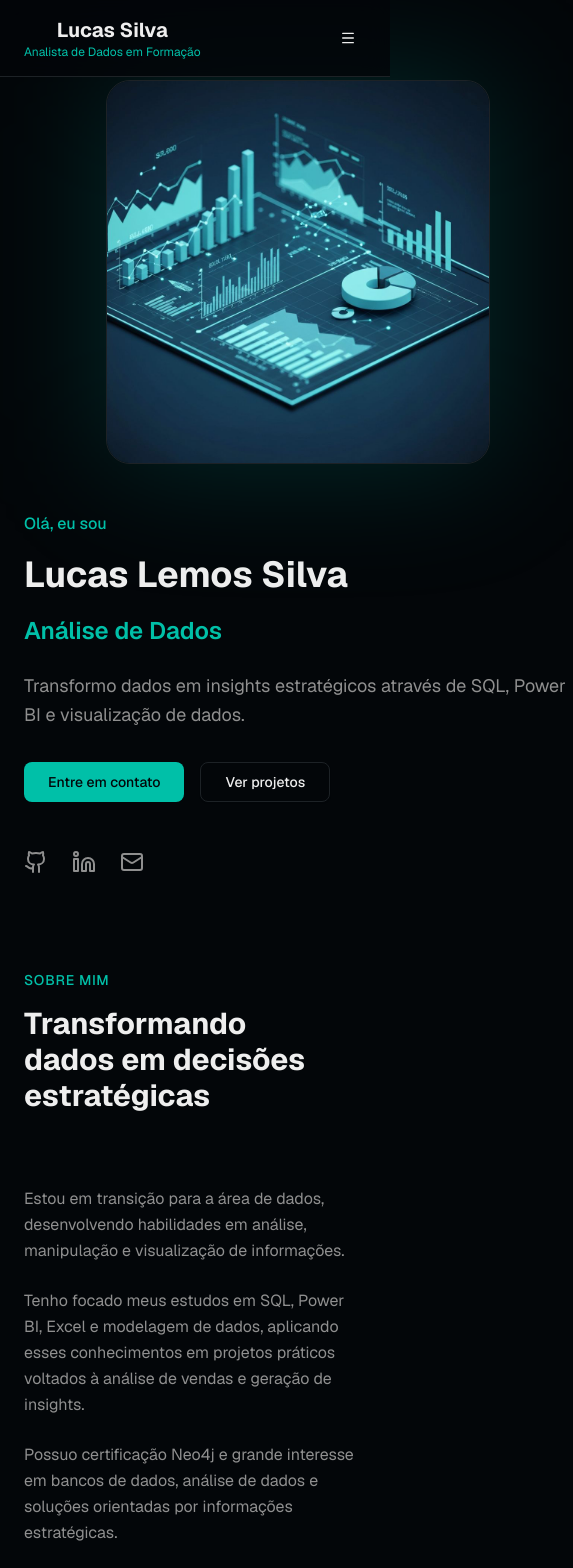
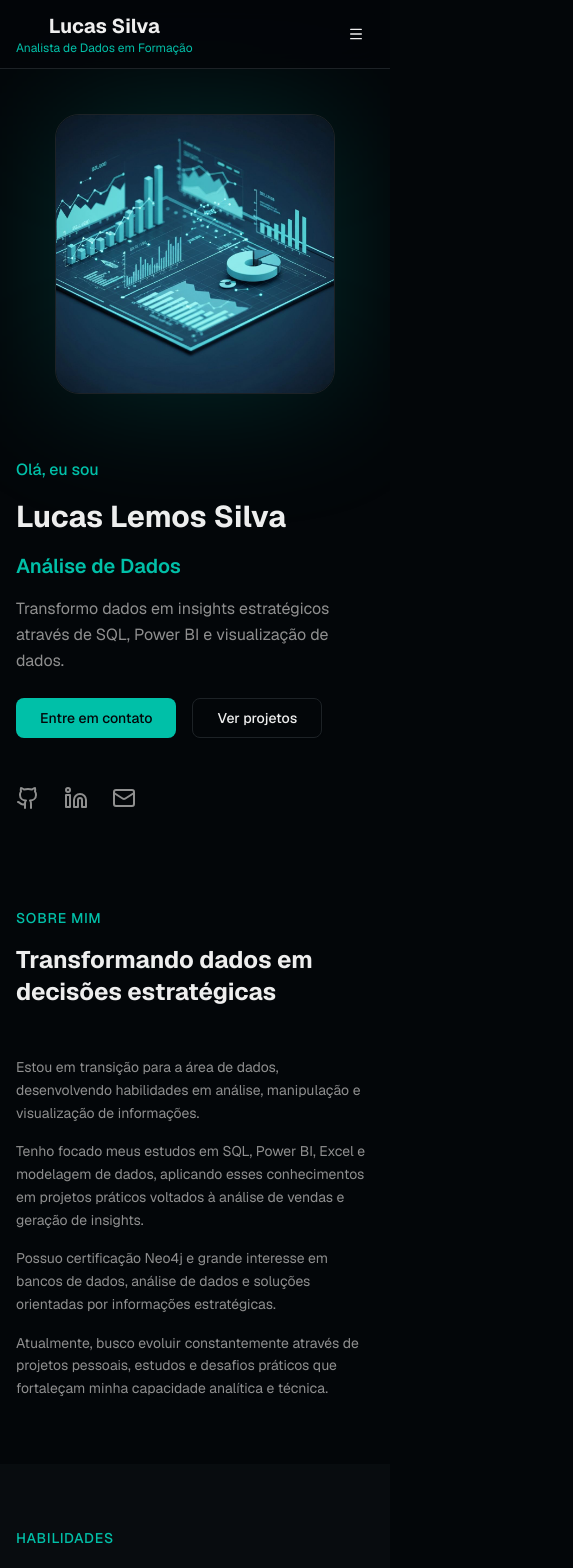
Before and after one commit to LC-CODE-DEV/lucasanalytics-site, a Next.js app: page / in a window 390 px wide. Shown: the top 1568 px of the page, 573 px wide, since content can reach past the window. Built offline with nearby package versions, Linux system fonts and the light colour scheme.

Commit message:
Atualização do portfólio

```diff
--- a/app/globals.css
+++ b/app/globals.css
@@ -147,6 +147,15 @@
     3s;
 }
 
+@media (max-width: 640px) {
+  .typing-animation {
+    white-space: normal;
+    width: auto;
+    border-right: none;
+    animation: none;
+  }
+}
+
 @keyframes typing {
   from {
     width: 0;
--- a/components/about.tsx
+++ b/components/about.tsx
@@ -49,9 +49,9 @@ export function About() {
   const t = translations[language]
 
   return (
-    <section id="about" className="py-24 md:py-32">
+    <section id="about" className="py-16 md:py-24 lg:py-32">
 
-      <div className="container mx-auto px-6">
+      <div className="container mx-auto px-4 sm:px-6">
 
         <div className="max-w-4xl mx-auto">
 
@@ -59,17 +59,17 @@ export function About() {
             {t.sectionTitle}
           </h2>
 
-          <div className="grid md:grid-cols-2 gap-12 items-start">
+          <div className="grid md:grid-cols-2 gap-8 md:gap-12 items-start">
 
             <div>
 
-              <h3 className="text-3xl md:text-4xl font-bold text-foreground mb-6 text-balance">
+              <h3 className="text-2xl sm:text-3xl md:text-4xl font-bold text-foreground mb-4 md:mb-6 text-balance">
                 {t.title}
               </h3>
 
             </div>
 
-            <div className="space-y-6 text-muted-foreground leading-relaxed max-w-xl">
+            <div className="space-y-4 md:space-y-6 text-muted-foreground leading-relaxed max-w-xl text-sm sm:text-base">
 
               <p>
                 {t.text1}
--- a/components/contact.tsx
+++ b/components/contact.tsx
@@ -144,10 +144,10 @@ export function Contact() {
   return (
     <section
       id="contact"
-      className="py-24 md:py-32 bg-card"
+      className="py-16 md:py-24 lg:py-32 bg-card"
     >
 
-      <div className="container mx-auto px-6">
+      <div className="container mx-auto px-4 sm:px-6">
 
         <div className="max-w-4xl mx-auto">
 
@@ -155,15 +155,15 @@ export function Contact() {
             {t.sectionTitle}
           </h2>
 
-          <h3 className="text-3xl md:text-4xl font-bold text-foreground mb-6 text-balance">
+          <h3 className="text-2xl sm:text-3xl md:text-4xl font-bold text-foreground mb-4 md:mb-6 text-balance">
             {t.title}
           </h3>
 
-          <p className="text-lg text-muted-foreground mb-12 max-w-2xl">
+          <p className="text-base sm:text-lg text-muted-foreground mb-8 md:mb-12 max-w-2xl">
             {t.description}
           </p>
 
-          <div className="grid md:grid-cols-2 gap-12">
+          <div className="grid md:grid-cols-2 gap-8 md:gap-12">
 
             {/* FORMULÁRIO */}
             <form
--- a/components/header.tsx
+++ b/components/header.tsx
@@ -44,7 +44,7 @@ export function Header() {
   return (
     <header className="fixed top-0 left-0 right-0 z-50 bg-background/80 backdrop-blur-md border-b border-border">
 
-      <nav className="container mx-auto px-6 py-4">
+      <nav className="container mx-auto px-4 sm:px-6 py-3 sm:py-4">
 
         <div className="flex items-center justify-between">
 
--- a/components/hero.tsx
+++ b/components/hero.tsx
@@ -36,8 +36,8 @@ export function Hero() {
       id="home"
       className="min-h-screen flex items-center justify-center pt-20"
     >
-      <div className="container mx-auto px-6">
-        <div className="grid lg:grid-cols-2 gap-12 items-center">
+      <div className="container mx-auto px-4 sm:px-6">
+        <div className="grid lg:grid-cols-2 gap-8 lg:gap-12 items-center">
 
           <div className="max-w-xl">
 
@@ -46,18 +46,18 @@ export function Hero() {
             </p>
 
             <div className="overflow-hidden">
-              <h1 className="text-4xl md:text-6xl lg:text-6xl font-bold text-foreground mb-2 leading-tight">
+              <h1 className="text-3xl sm:text-4xl md:text-5xl lg:text-6xl font-bold text-foreground mb-2 leading-tight">
                 <span className="typing-animation inline-block">
                   Lucas Lemos Silva
                 </span>
               </h1>
             </div>
 
-            <h2 className="text-2xl md:text-3xl lg:text-4xl font-semibold text-primary mb-6">
+            <h2 className="text-xl sm:text-2xl md:text-3xl lg:text-4xl font-semibold text-primary mb-4 sm:mb-6">
               {t.role}
             </h2>
 
-            <p className="text-lg md:text-xl text-muted-foreground max-w-2xl mb-8 leading-relaxed">
+            <p className="text-base sm:text-lg md:text-xl text-muted-foreground max-w-2xl mb-6 sm:mb-8 leading-relaxed">
               {t.description}
             </p>
 
@@ -110,9 +110,9 @@ export function Hero() {
             </div>
           </div>
 
-          <div className="relative order-first lg:order-last">
+          <div className="relative order-first lg:order-last mb-8 lg:mb-0">
 
-            <div className="relative w-full aspect-square max-w-sm md:max-w-md lg:max-w-lg mx-auto">
+            <div className="relative w-full aspect-square max-w-[280px] sm:max-w-sm md:max-w-md lg:max-w-lg mx-auto">
 
               <div className="absolute inset-0 bg-primary/20 rounded-3xl blur-3xl" />
 
--- a/components/skills.tsx
+++ b/components/skills.tsx
@@ -118,10 +118,10 @@ export function Skills() {
   return (
     <section
       id="skills"
-      className="py-24 md:py-32 bg-card"
+      className="py-16 md:py-24 lg:py-32 bg-card"
     >
 
-      <div className="container mx-auto px-6">
+      <div className="container mx-auto px-4 sm:px-6">
 
         <div className="max-w-4xl mx-auto">
 
@@ -129,11 +129,11 @@ export function Skills() {
             {t.sectionTitle}
           </h2>
 
-          <h3 className="text-3xl md:text-4xl font-bold text-foreground mb-12 text-balance">
+          <h3 className="text-2xl sm:text-3xl md:text-4xl font-bold text-foreground mb-8 md:mb-12 text-balance">
             {t.title}
           </h3>
 
-          <div className="grid md:grid-cols-2 gap-8">
+          <div className="grid sm:grid-cols-2 gap-6 md:gap-8">
 
             {t.categories.map((category) => (
 
```
